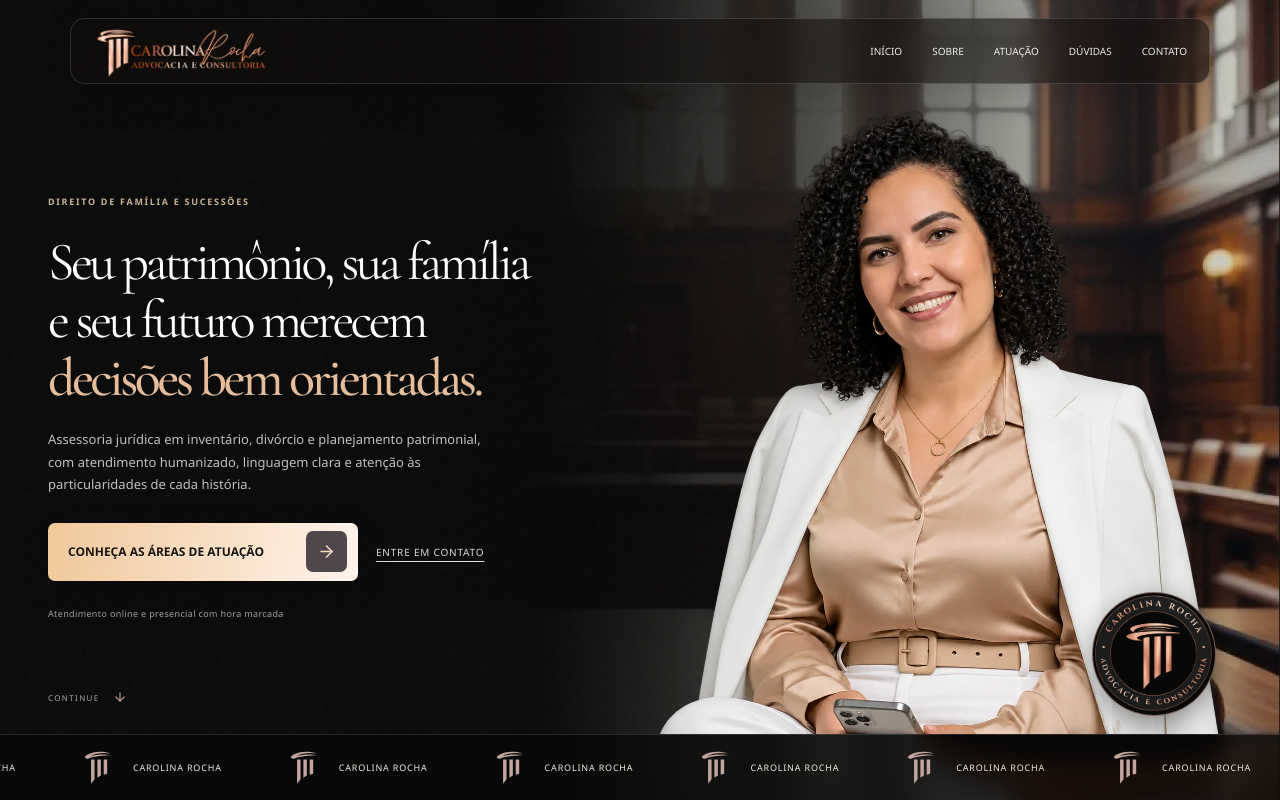
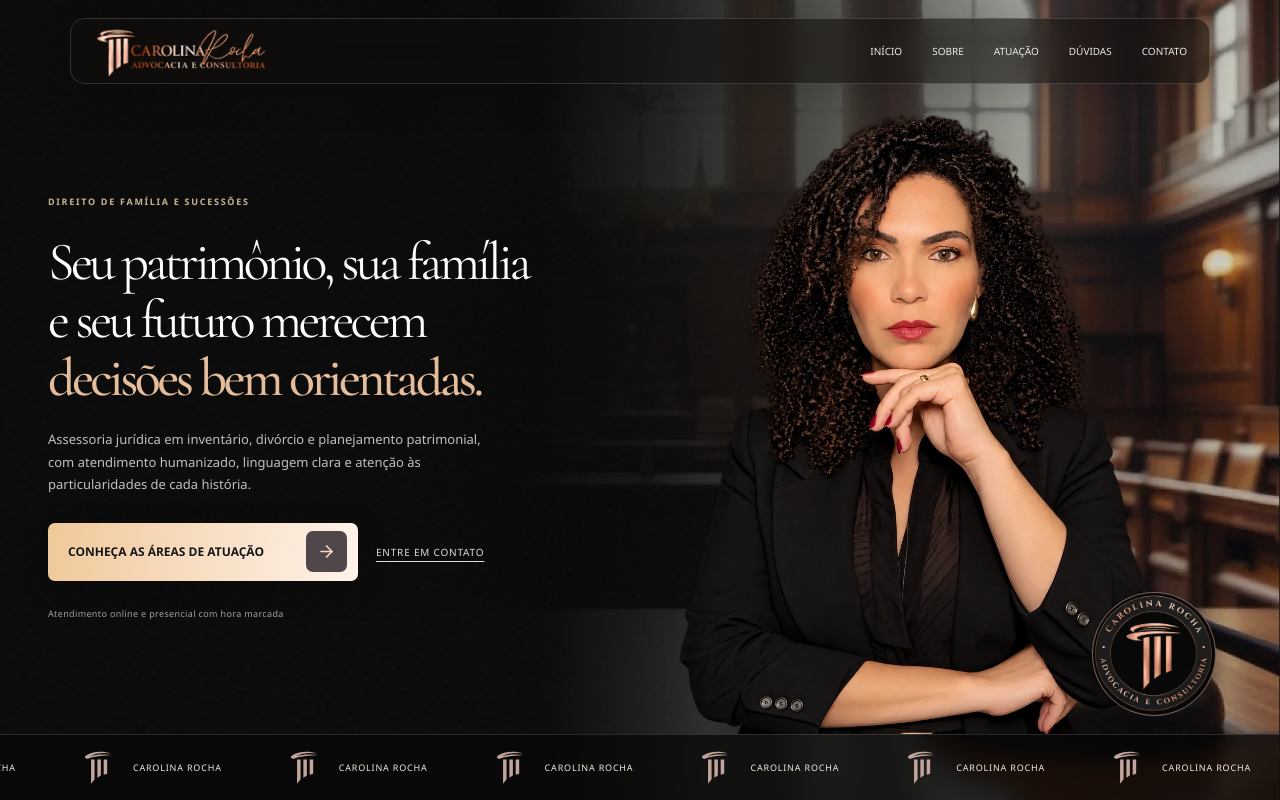
Before and after one commit to SarahRayssa/carolinarocha, a Next.js app: page / in a window 1280 px wide. Shown: the top 800 px of the page. Built offline with nearby package versions, Linux system fonts and the light colour scheme.

Commit message:
Replace hero portrait and remove continue cue

```diff
--- a/src/app/page.tsx
+++ b/src/app/page.tsx
@@ -2,7 +2,7 @@
 
 import Image from 'next/image';
 import { useState } from 'react';
-import { ArrowDown, ArrowRight, ArrowUpRight, Menu, X } from 'lucide-react';
+import { ArrowRight, ArrowUpRight, Menu, X } from 'lucide-react';
 import { site, contactLink } from '@/config/site';
 import { trackEvent } from '@/lib/analytics';
 
@@ -62,12 +62,11 @@ export default function Home() {
             <p className="hero-signature">Atendimento online e presencial com hora marcada</p>
           </div>
           <div className="hero-portrait">
-            <Image src="/images/portrait-hero-atualizado.webp" alt="Retrato de Carolina Rocha" fill priority unoptimized sizes="(max-width: 760px) 100vw, 48vw" className="hero-photo" />
+            <Image src="/images/portrait-hero-carolina.webp" alt="Retrato de Carolina Rocha" fill priority unoptimized sizes="(max-width: 760px) 100vw, 48vw" className="hero-photo" />
             <div className="portrait-brand-seal"><Image src="/images/selo-carolina-rocha.webp" alt="Selo Carolina Rocha — Advocacia e Consultoria" width={1254} height={1254} unoptimized /></div>
             <div className="portrait-caption"><span>IMAGEM DE DEMONSTRAÇÃO</span><span>ADVOCACIA</span></div>
           </div>
           <div className="hero-index" aria-hidden="true"><span>01</span><i /></div>
-          <a href="#sobre" className="scroll-cue" aria-label="Ir para a seção sobre"><span>CONTINUE</span><ArrowDown size={14} /></a>
         </div>
         <div className="hero-marquee" aria-label="Carolina Rocha — Advocacia e Consultoria">
           <div className="marquee-track" aria-hidden="true">
```
Also changed, not shown: public/images/portrait-hero-carolina.webp (added).
